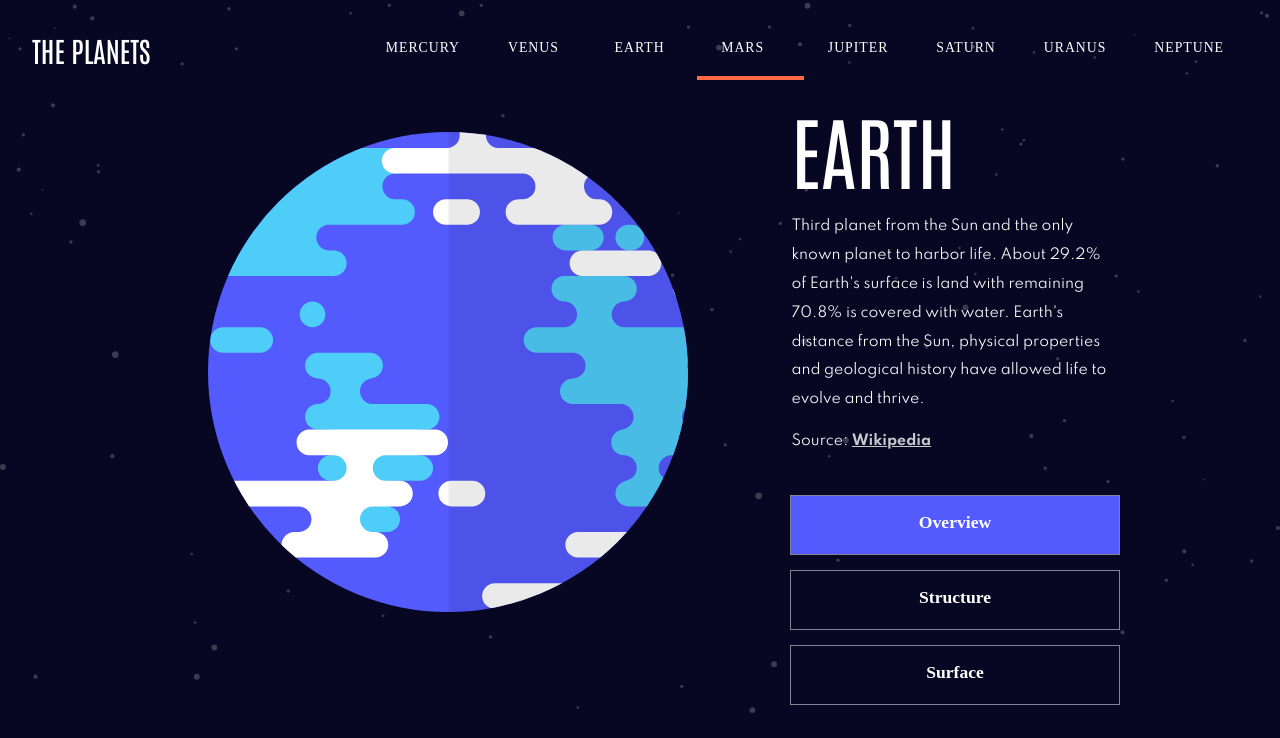
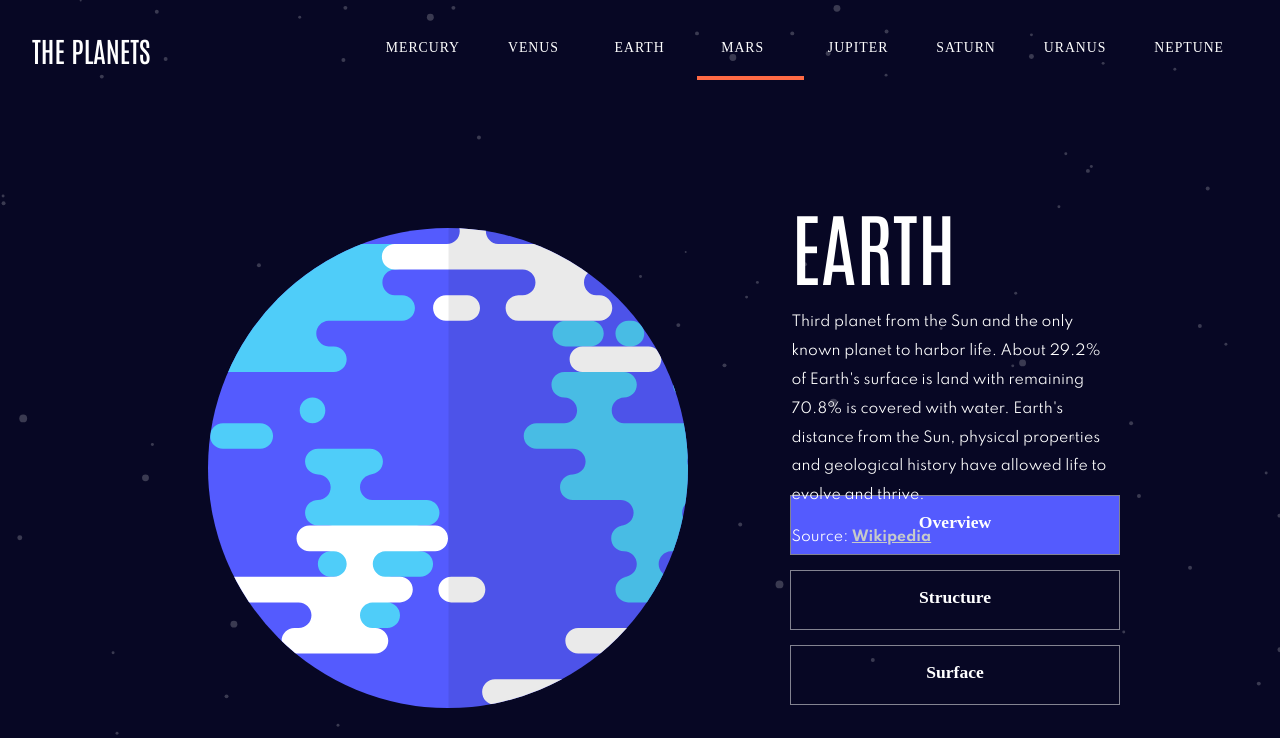
Before and after one commit to stevenabaco/planets-fact-site-reactjs, a React (Create React App) app: page /mars in a window 1280 px wide. Shown: the top 738 px of the page. Built offline with nearby package versions, Linux system fonts and the light colour scheme; the HTML template or start-up script is replaced by a standard one.

Commit message:
Update UI

```diff
--- a/src/components/Planets/Planet.css
+++ b/src/components/Planets/Planet.css
@@ -249,7 +249,7 @@
 
 @media only screen and (min-width: 891px) {
 	#planet__wrapper {
-		padding-top: 9rem;
+		padding: 11rem 2rem 0rem;
 		flex-direction: row;
 		justify-content: space-between;
 		align-items: center;
@@ -395,7 +395,7 @@
 
 @media only screen and (min-width: 1240px) {
 	#planet__wrapper {
-		padding: 3rem 9rem;
+		padding: 9rem;
 		flex-direction: row;
 		justify-content: space-between;
 		align-items: stretch;
```
